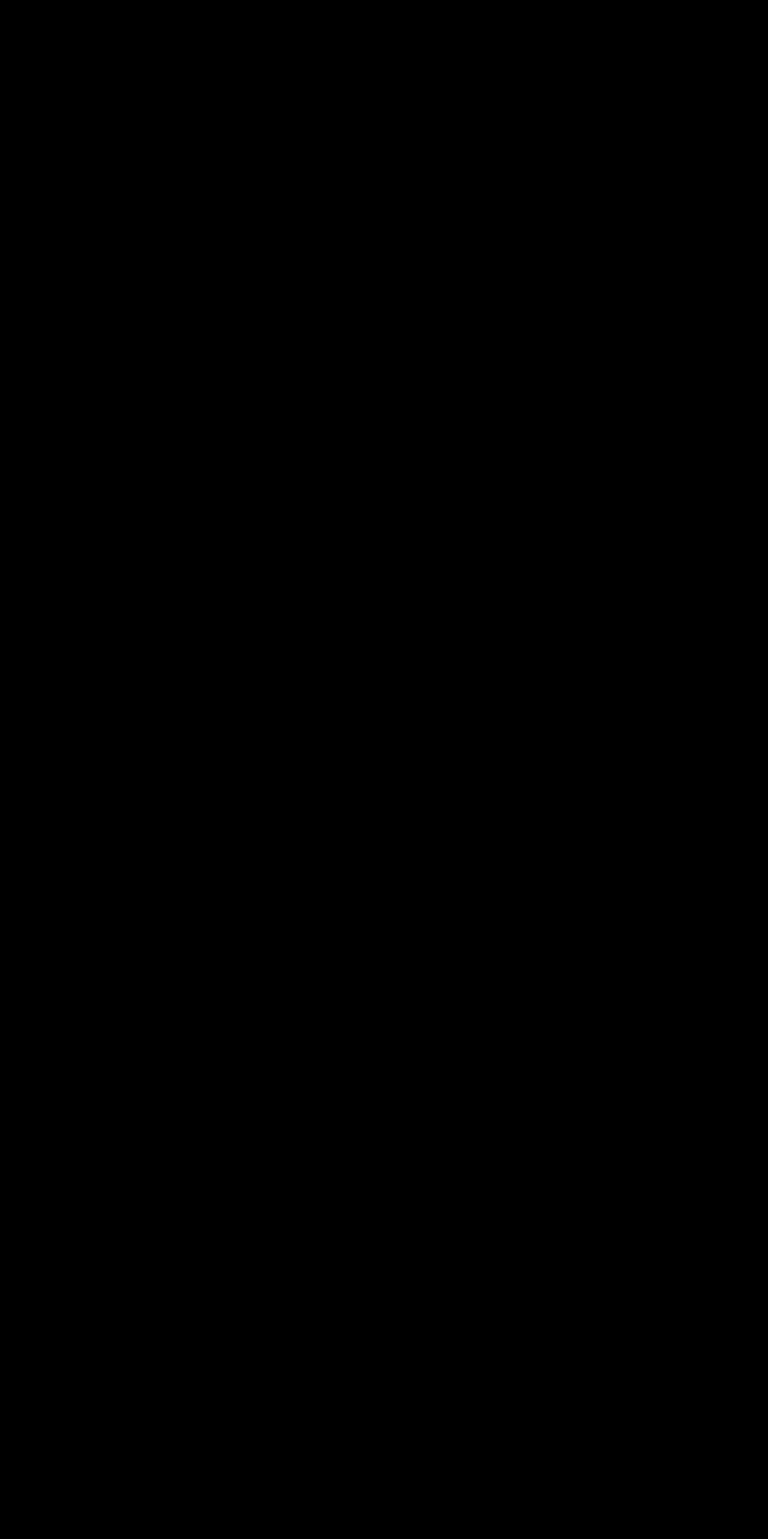
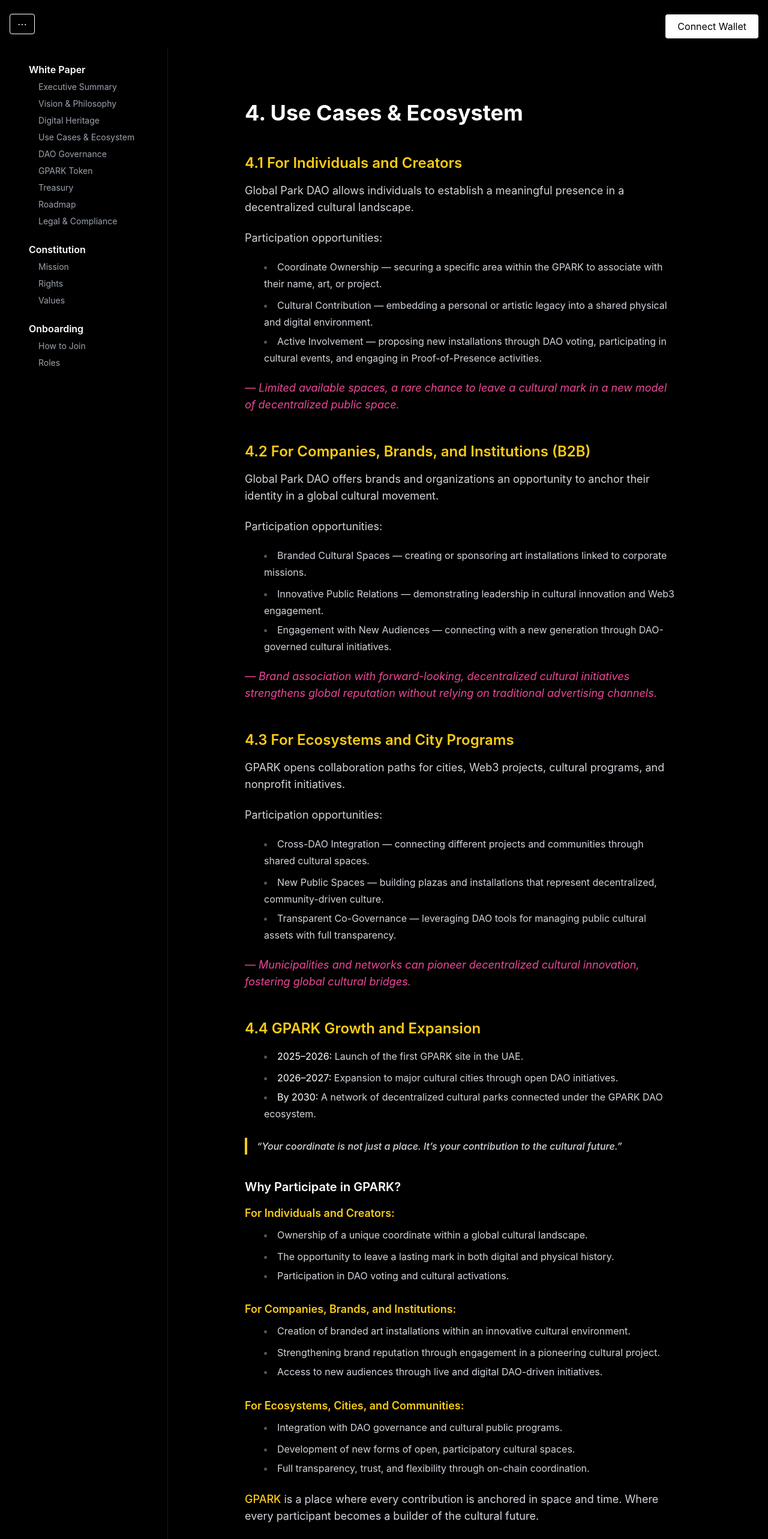
Before and after one commit to GPARKPRO/globalpark-site, a Next.js app: page /docs/white-paper/use-cases in a window 1280 px wide. Before the commit this address had no page. Shown: the top 2566 px of the page at 60% size. Before the commit the page ends 800 px from the top, so only its background shows below. Built offline with nearby package versions, Linux system fonts and the light colour scheme.

Commit message:
Rename page.tsx. to page.tsx

```diff
--- /dev/null
+++ b/app/docs/white-paper/use-cases/page.tsx
@@ -0,0 +1,105 @@
+import { Metadata } from 'next';
+
+export const metadata: Metadata = {
+  title: 'Use Cases & Ecosystem | GlobalPark',
+  description: 'Explore how individuals, brands, and cities can engage with GPARK’s decentralized cultural framework.',
+};
+
+export default function UseCasesPage() {
+  return (
+    <main className="max-w-3xl mx-auto px-6 py-16">
+      <h1 className="text-4xl font-bold text-white mb-6">4. Use Cases & Ecosystem</h1>
+
+      <h2 className="text-2xl text-yellow-400 font-semibold mb-4">4.1 For Individuals and Creators</h2>
+
+      <p className="text-gray-300 mb-2">
+        Global Park DAO allows individuals to establish a meaningful presence in a decentralized cultural landscape.
+      </p>
+
+      <p className="text-gray-300 mb-2">Participation opportunities:</p>
+      <ul className="text-gray-300 list-disc list-inside mb-4 space-y-1">
+        <li>Coordinate Ownership — securing a specific area within the GPARK to associate with their name, art, or project.</li>
+        <li>Cultural Contribution — embedding a personal or artistic legacy into a shared physical and digital environment.</li>
+        <li>Active Involvement — proposing new installations through DAO voting, participating in cultural events, and engaging in Proof-of-Presence activities.</li>
+      </ul>
+
+      <p className="text-pink-500 italic mb-6">
+        — Limited available spaces, a rare chance to leave a cultural mark in a new model of decentralized public space.
+      </p>
+
+      <h2 className="text-2xl text-yellow-400 font-semibold mb-4">4.2 For Companies, Brands, and Institutions (B2B)</h2>
+
+      <p className="text-gray-300 mb-2">
+        Global Park DAO offers brands and organizations an opportunity to anchor their identity in a global cultural movement.
+      </p>
+
+      <p className="text-gray-300 mb-2">Participation opportunities:</p>
+      <ul className="text-gray-300 list-disc list-inside mb-4 space-y-1">
+        <li>Branded Cultural Spaces — creating or sponsoring art installations linked to corporate missions.</li>
+        <li>Innovative Public Relations — demonstrating leadership in cultural innovation and Web3 engagement.</li>
+        <li>Engagement with New Audiences — connecting with a new generation through DAO-governed cultural initiatives.</li>
+      </ul>
+
+      <p className="text-pink-500 italic mb-6">
+        — Brand association with forward-looking, decentralized cultural initiatives strengthens global reputation without relying on traditional advertising channels.
+      </p>
+
+      <h2 className="text-2xl text-yellow-400 font-semibold mb-4">4.3 For Ecosystems and City Programs</h2>
+
+      <p className="text-gray-300 mb-2">
+        GPARK opens collaboration paths for cities, Web3 projects, cultural programs, and nonprofit initiatives.
+      </p>
+
+      <p className="text-gray-300 mb-2">Participation opportunities:</p>
+      <ul className="text-gray-300 list-disc list-inside mb-4 space-y-1">
+        <li>Cross-DAO Integration — connecting different projects and communities through shared cultural spaces.</li>
+        <li>New Public Spaces — building plazas and installations that represent decentralized, community-driven culture.</li>
+        <li>Transparent Co-Governance — leveraging DAO tools for managing public cultural assets with full transparency.</li>
+      </ul>
+
+      <p className="text-pink-500 italic mb-6">
+        — Municipalities and networks can pioneer decentralized cultural innovation, fostering global cultural bridges.
+      </p>
+
+      <h2 className="text-2xl text-yellow-400 font-semibold mb-4">4.4 GPARK Growth and Expansion</h2>
+
+      <ul className="text-gray-300 list-disc list-inside mb-4 space-y-1">
+        <li><span className="text-white">2025–2026:</span> Launch of the first GPARK site in the UAE.</li>
+        <li><span className="text-white">2026–2027:</span> Expansion to major cultural cities through open DAO initiatives.</li>
+        <li><span className="text-white">By 2030:</span> A network of decentralized cultural parks connected under the GPARK DAO ecosystem.</li>
+      </ul>
+
+      <blockquote className="text-gray-300 italic border-l-4 border-yellow-400 pl-4 mb-8">
+        “Your coordinate is not just a place. It’s your contribution to the cultural future.”
+      </blockquote>
+
+      <h2 className="text-xl text-white font-semibold mb-4">Why Participate in GPARK?</h2>
+
+      <h3 className="text-lg text-yellow-400 font-semibold mb-2">For Individuals and Creators:</h3>
+      <ul className="text-gray-300 list-disc list-inside mb-4 space-y-1">
+        <li>Ownership of a unique coordinate within a global cultural landscape.</li>
+        <li>The opportunity to leave a lasting mark in both digital and physical history.</li>
+        <li>Participation in DAO voting and cultural activations.</li>
+      </ul>
+
+      <h3 className="text-lg text-yellow-400 font-semibold mb-2">For Companies, Brands, and Institutions:</h3>
+      <ul className="text-gray-300 list-disc list-inside mb-4 space-y-1">
+        <li>Creation of branded art installations within an innovative cultural environment.</li>
+        <li>Strengthening brand reputation through engagement in a pioneering cultural project.</li>
+        <li>Access to new audiences through live and digital DAO-driven initiatives.</li>
+      </ul>
+
+      <h3 className="text-lg text-yellow-400 font-semibold mb-2">For Ecosystems, Cities, and Communities:</h3>
+      <ul className="text-gray-300 list-disc list-inside mb-4 space-y-1">
+        <li>Integration with DAO governance and cultural public programs.</li>
+        <li>Development of new forms of open, participatory cultural spaces.</li>
+        <li>Full transparency, trust, and flexibility through on-chain coordination.</li>
+      </ul>
+
+      <p className="text-gray-300 mt-6">
+        <span className="text-yellow-400 font-medium">GPARK</span> is a place where every contribution is anchored in space and time.
+        Where every participant becomes a builder of the cultural future.
+      </p>
+    </main>
+  );
+}
```
